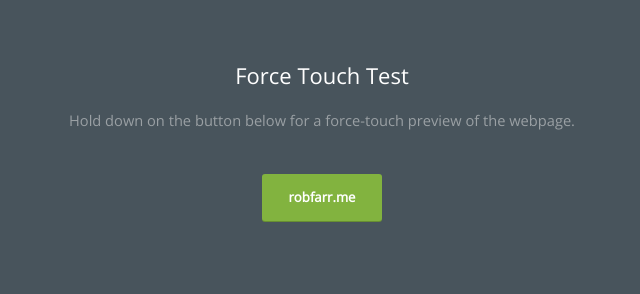
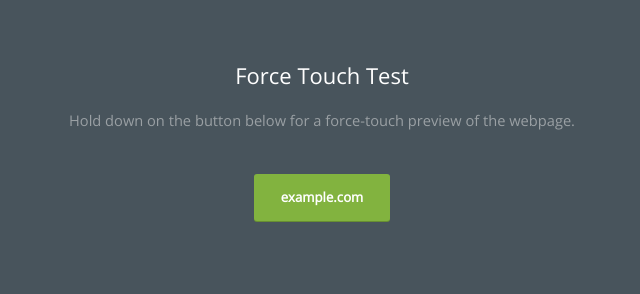
Before and after one commit to robfarr/jquery-forcetouch, a plain HTML site: page example/index.html in a window 1280 px wide. Shown: the whole page, without its empty margins (318-958 px from the left). Drawn offline with nearby package versions, Linux system fonts and the light colour scheme.

Commit message:
Updated example

```diff
--- a/example/index.html
+++ b/example/index.html
@@ -23,7 +23,7 @@
     		<h1>Force Touch Test</h1>
     		<p>Hold down on the button below for a force-touch preview of the webpage.</p>
 
-    		<a href="http://example.com/" target="new" class="button" data-force-touch>robfarr.me</a>
+    		<a href="http://example.com/" target="new" class="button" data-force-touch>example.com</a>
 
     	</section>
 
```
